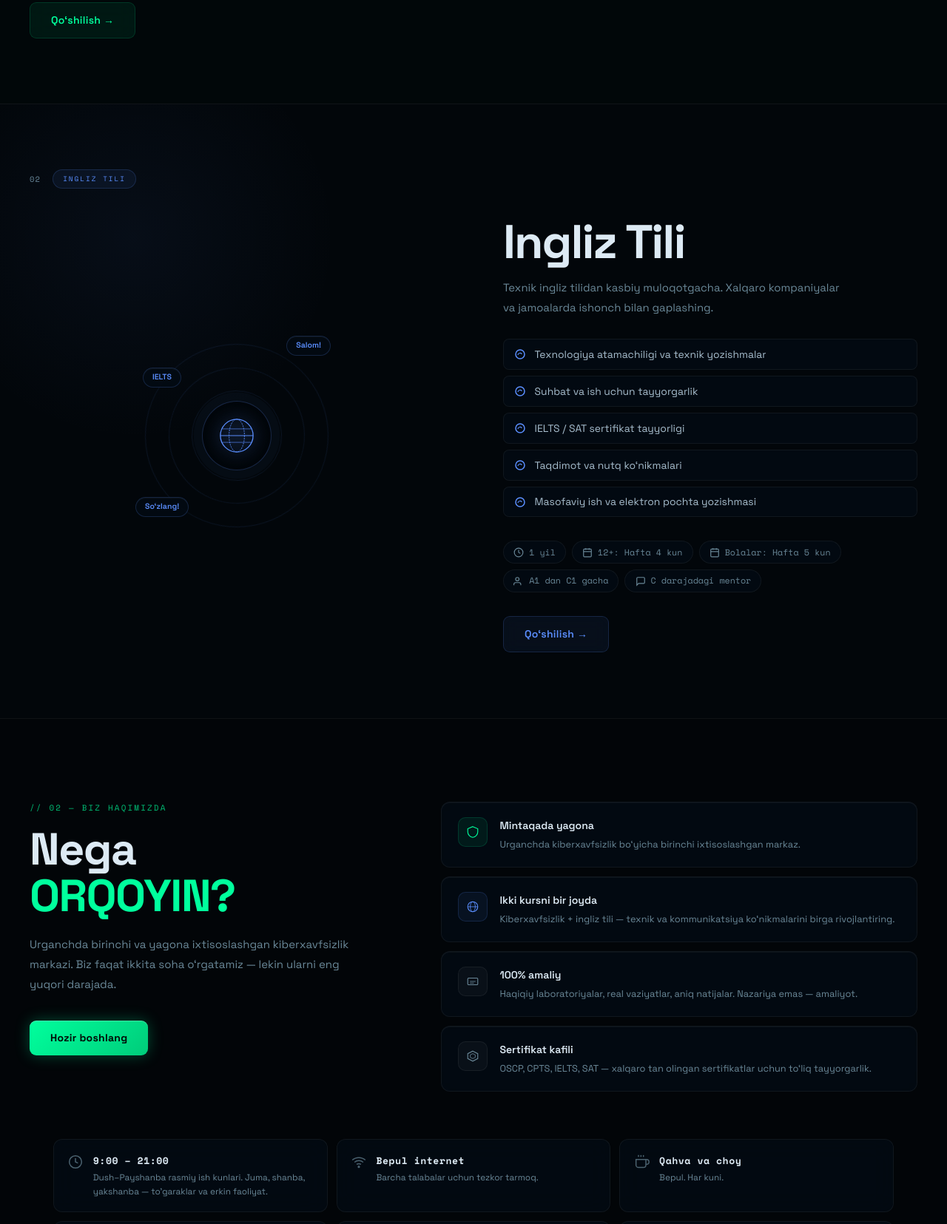
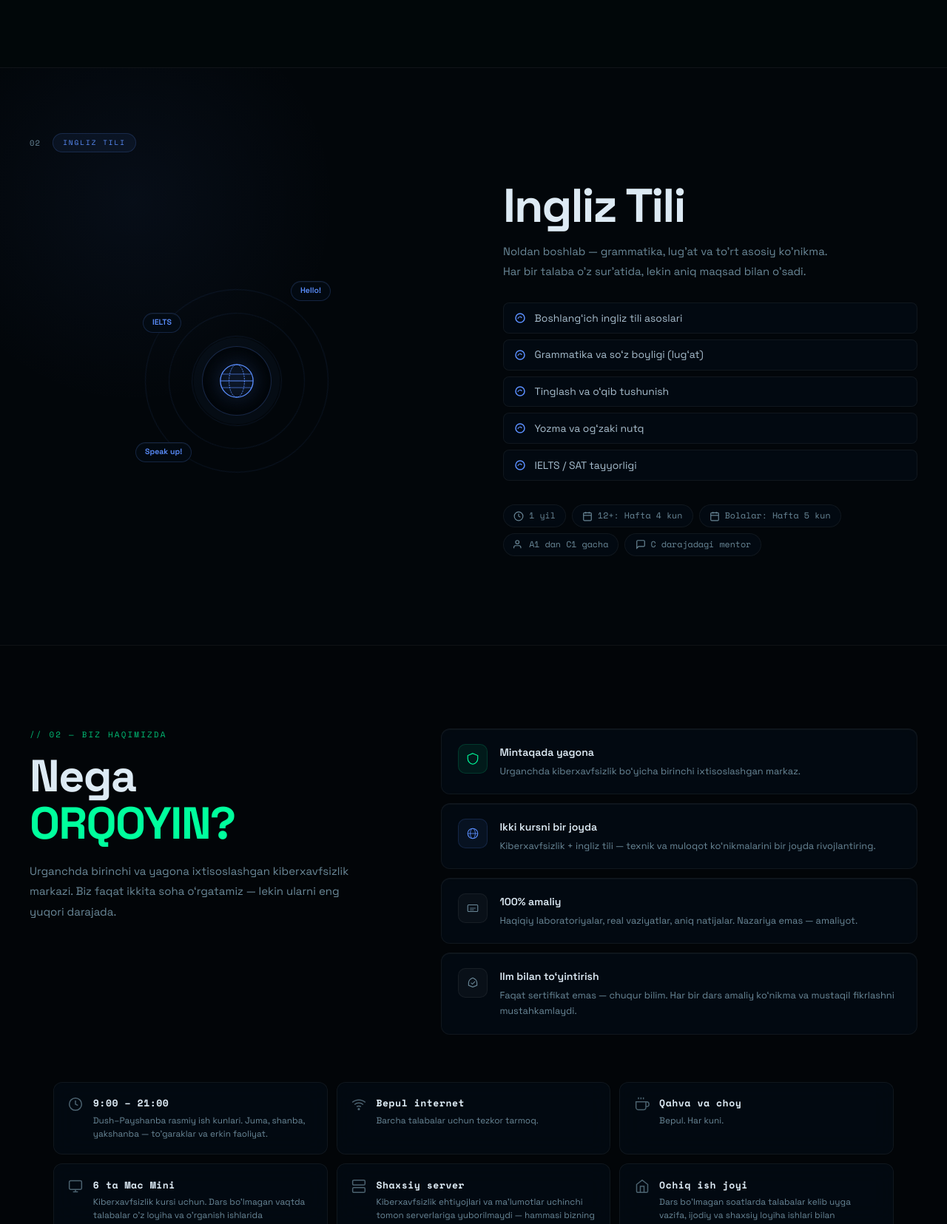
Before and after one commit to 257zhhqpjh-hash/orqoyin, a plain HTML site: page index.html in a window 1280 px wide. Shown: the part 2070-3725 px from the top of the page at 74% size. Drawn offline with nearby package versions, Linux system fonts and the light colour scheme.

Commit message:
Content refinements per review
- buyruqlar qatori → buyruq satri
- Word bubbles restored to English (Hello!/Speak up! — intentional for English course)
- English course: new desc + topics focused on boshlang'ich/grammatika/lug'at/to'rt ko'nikma
- Reason card: Sertifikat kafili → Ilm bilan to'yintirish
- Removed redundant buttons: Qo'shilish (×2 course blocks), Hozir boshlang (Why Us)
- kommunikatsiya → muloqot in reason card

```diff
--- a/index.html
+++ b/index.html
@@ -148,7 +148,7 @@
                             </li>
                             <li>
                                 <svg width="16" height="16" viewBox="0 0 16 16"><path d="M8 1L14 4V8C14 11.5 11.5 14 8 15C4.5 14 2 11.5 2 8V4L8 1Z" stroke="currentColor" stroke-width="1.5" fill="none"/></svg>
-                                Linux tizimi va buyruqlar qatori
+                                Linux tizimi va buyruq satri
                             </li>
                             <li>
                                 <svg width="16" height="16" viewBox="0 0 16 16"><path d="M8 1L14 4V8C14 11.5 11.5 14 8 15C4.5 14 2 11.5 2 8V4L8 1Z" stroke="currentColor" stroke-width="1.5" fill="none"/></svg>
@@ -181,7 +181,6 @@
                                 6 Mac Mini
                             </div>
                         </div>
-                        <a href="#contact" class="btn btn-cyber">Qoʻshilish &rarr;</a>
                     </div>
                     <div class="course-visual cyber-visual">
                         <div class="cyber-graphic">
@@ -215,29 +214,29 @@
                     <div class="course-left">
                         <h3 class="course-title">Ingliz Tili</h3>
                         <p class="course-desc">
-                            Texnik ingliz tilidan kasbiy muloqotgacha.
-                            Xalqaro kompaniyalar va jamoalarda ishonch bilan gaplashing.
+                            Noldan boshlab — grammatika, lug'at va to'rt asosiy ko'nikma.
+                            Har bir talaba o'z sur'atida, lekin aniq maqsad bilan o'sadi.
                         </p>
                         <ul class="course-topics">
                             <li>
                                 <svg width="16" height="16" viewBox="0 0 16 16"><circle cx="8" cy="8" r="6" stroke="currentColor" stroke-width="1.5" fill="none"/><path d="M5 8.5c1-2 4-3 5-1" stroke="currentColor" stroke-width="1.2" stroke-linecap="round"/></svg>
-                                Texnologiya atamachiligi va texnik yozishmalar
+                                Boshlangʻich ingliz tili asoslari
                             </li>
                             <li>
                                 <svg width="16" height="16" viewBox="0 0 16 16"><circle cx="8" cy="8" r="6" stroke="currentColor" stroke-width="1.5" fill="none"/><path d="M5 8.5c1-2 4-3 5-1" stroke="currentColor" stroke-width="1.2" stroke-linecap="round"/></svg>
-                                Suhbat va ish uchun tayyorgarlik
+                                Grammatika va soʻz boyligi (lugʻat)
                             </li>
                             <li>
                                 <svg width="16" height="16" viewBox="0 0 16 16"><circle cx="8" cy="8" r="6" stroke="currentColor" stroke-width="1.5" fill="none"/><path d="M5 8.5c1-2 4-3 5-1" stroke="currentColor" stroke-width="1.2" stroke-linecap="round"/></svg>
-                                IELTS / SAT sertifikat tayyorligi
+                                Tinglash va oʻqib tushunish
                             </li>
                             <li>
                                 <svg width="16" height="16" viewBox="0 0 16 16"><circle cx="8" cy="8" r="6" stroke="currentColor" stroke-width="1.5" fill="none"/><path d="M5 8.5c1-2 4-3 5-1" stroke="currentColor" stroke-width="1.2" stroke-linecap="round"/></svg>
-                                Taqdimot va nutq koʻnikmalari
+                                Yozma va ogʻzaki nutq
                             </li>
                             <li>
                                 <svg width="16" height="16" viewBox="0 0 16 16"><circle cx="8" cy="8" r="6" stroke="currentColor" stroke-width="1.5" fill="none"/><path d="M5 8.5c1-2 4-3 5-1" stroke="currentColor" stroke-width="1.2" stroke-linecap="round"/></svg>
-                                Masofaviy ish va elektron pochta yozishmasi
+                                IELTS / SAT tayyorligi
                             </li>
                         </ul>
                         <div class="course-info-row">
@@ -262,7 +261,6 @@
                                 C darajadagi mentor
                             </div>
                         </div>
-                        <a href="#contact" class="btn btn-english">Qoʻshilish &rarr;</a>
                     </div>
                     <div class="course-visual english-visual">
                         <div class="english-graphic">
@@ -278,8 +276,8 @@
                                     <line x1="10" y1="54" x2="70" y2="54" stroke="currentColor" stroke-width="1"/>
                                 </svg>
                             </div>
-                            <div class="word-bubble wb1">Salom!</div>
-                            <div class="word-bubble wb2">Soʻzlang!</div>
+                            <div class="word-bubble wb1">Hello!</div>
+                            <div class="word-bubble wb2">Speak up!</div>
                             <div class="word-bubble wb3">IELTS</div>
                         </div>
                     </div>
@@ -298,7 +296,6 @@
                     Urganchda birinchi va yagona ixtisoslashgan kiberxavfsizlik markazi.
                     Biz faqat ikkita soha oʻrgatamiz — lekin ularni eng yuqori darajada.
                 </p>
-                <a href="#contact" class="btn btn-primary">Hozir boshlang</a>
             </div>
             <div class="why-right">
                 <div class="reason-card">
@@ -316,7 +313,7 @@
                     </div>
                     <div>
                         <h4>Ikki kursni bir joyda</h4>
-                        <p>Kiberxavfsizlik + ingliz tili — texnik va kommunikatsiya koʻnikmalarini birga rivojlantiring.</p>
+                        <p>Kiberxavfsizlik + ingliz tili — texnik va muloqot koʻnikmalarini bir joyda rivojlantiring.</p>
                     </div>
                 </div>
                 <div class="reason-card">
@@ -330,11 +327,11 @@
                 </div>
                 <div class="reason-card">
                     <div class="reason-icon">
-                        <svg viewBox="0 0 32 32" fill="none"><path d="M16 4L28 10V22L16 28L4 22V10L16 4Z" stroke="currentColor" stroke-width="2"/><path d="M16 10L22 13V19L16 22L10 19V13L16 10Z" stroke="currentColor" stroke-width="1.5"/></svg>
+                        <svg viewBox="0 0 32 32" fill="none"><path d="M16 4C16 4 6 8 6 16V22L16 26L26 22V16C26 8 16 4 16 4Z" stroke="currentColor" stroke-width="2"/><path d="M12 16L15 19L21 13" stroke="currentColor" stroke-width="1.8" stroke-linecap="round" stroke-linejoin="round"/></svg>
                     </div>
                     <div>
-                        <h4>Sertifikat kafili</h4>
-                        <p>OSCP, CPTS, IELTS, SAT — xalqaro tan olingan sertifikatlar uchun toʻliq tayyorgarlik.</p>
+                        <h4>Ilm bilan toʻyintirish</h4>
+                        <p>Faqat sertifikat emas — chuqur bilim. Har bir dars amaliy koʻnikma va mustaqil fikrlashni mustahkamlaydi.</p>
                     </div>
                 </div>
             </div>
```
